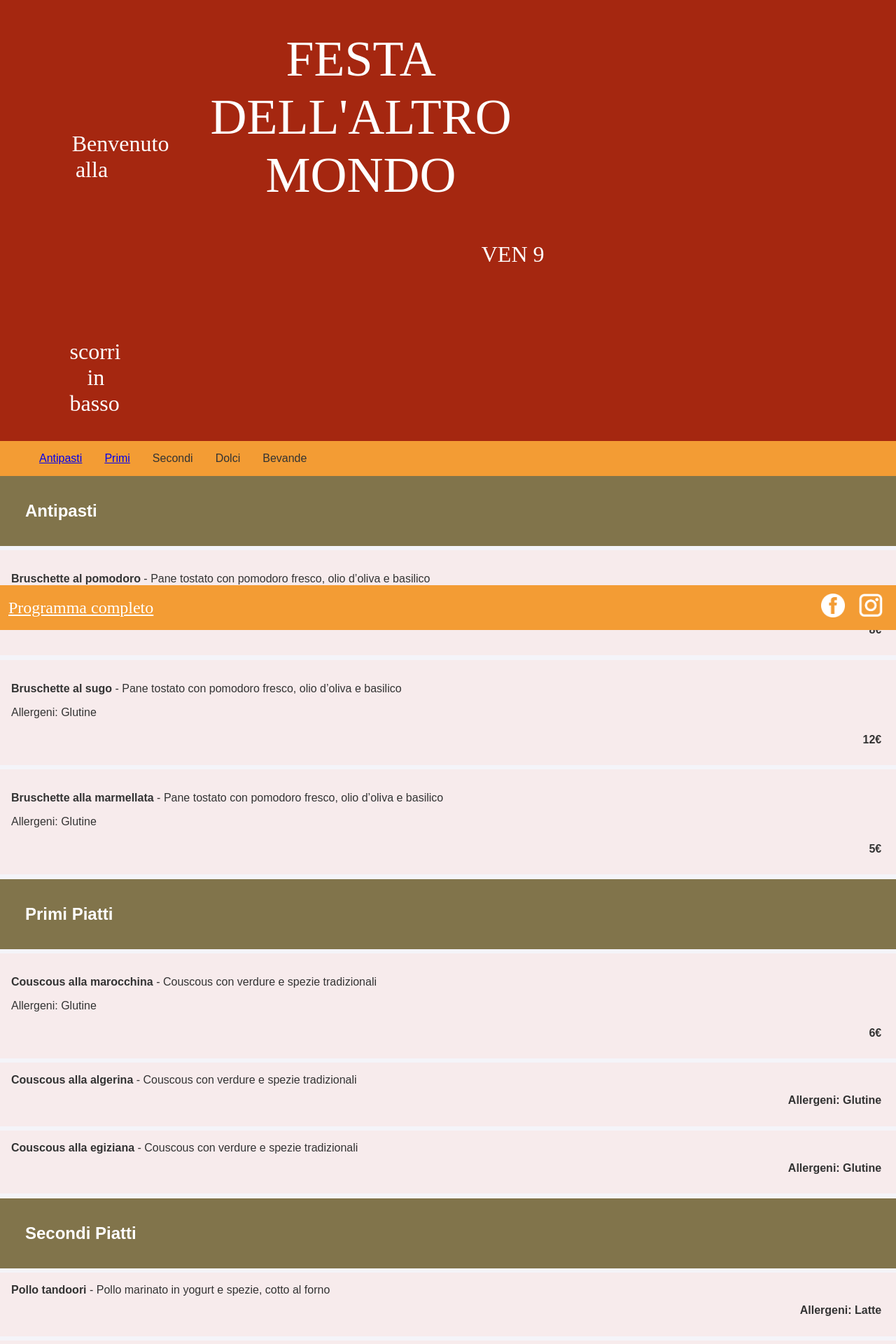
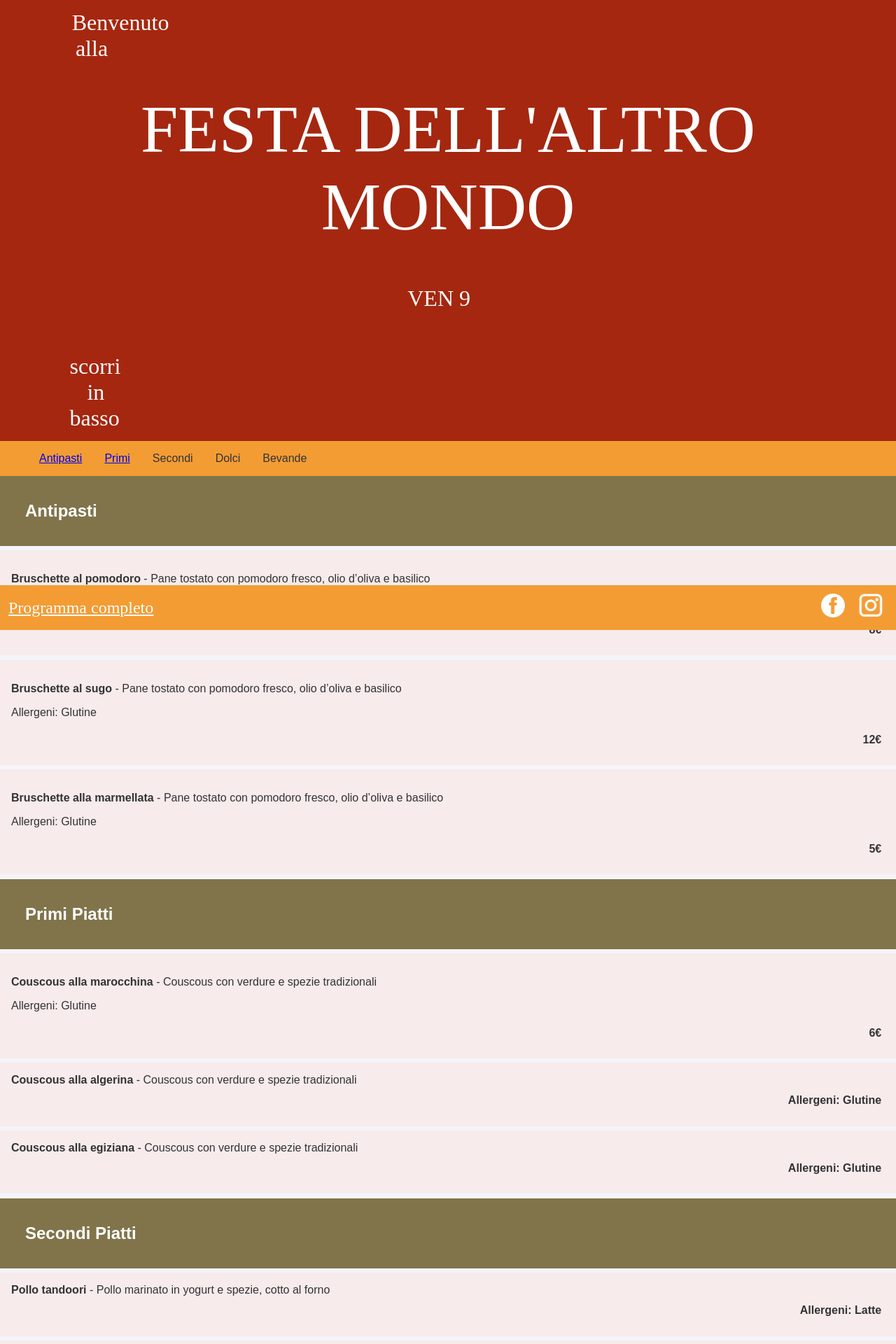
Before and after one commit to isottipietro/menu-altro-mondo, a Jekyll site: the page built from index.md, in a window 1280 px wide. Shown: the top 1920 px of the page at 70% size. Built offline with Jekyll 4.4.1, drawn with Linux system fonts in a browser that asks for light colours; some web fonts are replaced.

Commit message:
some changes

```diff
--- a/assets/css/style.css
+++ b/assets/css/style.css
@@ -14,8 +14,8 @@ body {
 
 @keyframes header-shrink-logo {
 	from {
-		font-size: 4.5em;
-        max-width: 50%;
+		font-size: 6em;
+        max-width: 100%;
 	}
 	to {
 		font-size: 2.1em;
```
